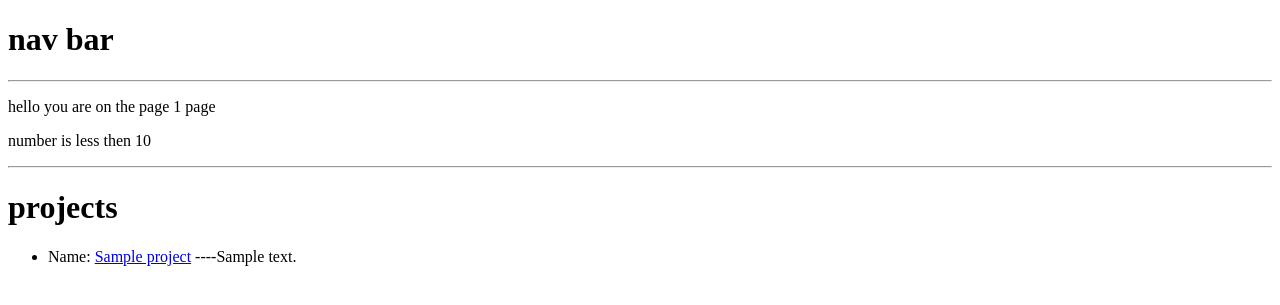
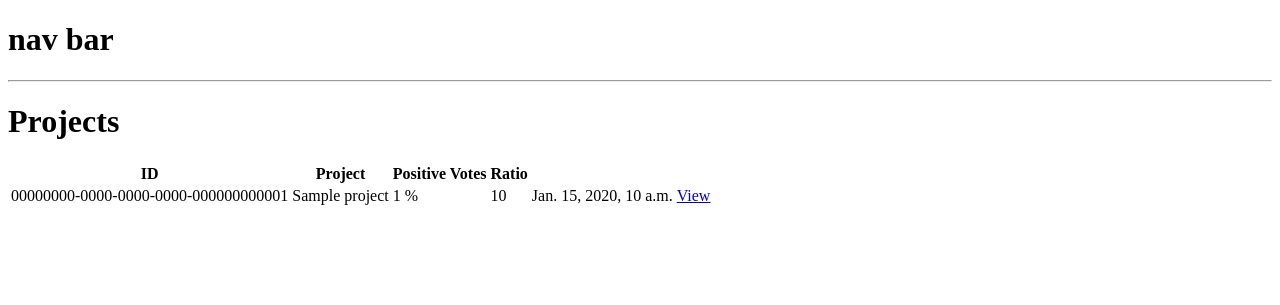
Before and after one commit to ShorenaK/Profolios, a Django app: template projects/templates/projects/projects.html in a window 1280 px wide. Shown: the top 305 px of the page. Run offline with Django 4.2, Linux system fonts and the light colour scheme; tables that the repository leaves empty hold one stand-in row (values such as "Sample post"); the template is opened without the code that fills it: values that come from a table or form of the project are taken from there, most other values are stand-ins (such as "Sample title", 1, 10 or a date in 2020).

Commit message:
projects.html updated

```diff
--- a/projects/templates/projects/projects.html
+++ b/projects/templates/projects/projects.html
@@ -1,27 +1,27 @@
 {% extends 'main.html' %}
 
+{% block content %}
+
+<h1>Projects</h1>
+<table>
+    <tr>
+        <th> ID </th>
+        <th> Project </th>
+        <th> Positive Votes </th>
+        <th> Ratio </th>
+        <th> </th>
+        {% for project in projects %}
+        <tr>
+            <td> {{project.id}}</td>
+            <td> {{project.title}}</td>
+            <td> {{project.vote_ratio}} %</td>
+            <td> {{project.vote_total}}</td>
+            <td> {{project.created}}</td>
+            <td> <a href="{% url 'project' project.id %}"> View</a></td>
+        </tr>
+        {% endfor %}
+    </tr>
+</table>
 
 
-
-{% block content %}
-<p> hello you are on the page {{page}} page</p>
-
-{% if number > 10 %}
-    <p> number is greater then 10 </p>
-
-    {% elif number == 10 %}
-    <p> number is exactly  10 </p>
-
-    {% else %}
-    <p> number is less then 10 </p>
-{% endif %}
- <hr>
-
-<h1>projects</h1>
- <ul>
-    {% for project in projects %}
-    <li> Name: <a href="{% url 'project' project.id %}"> {{project.title}}</a> ----{{project.description}}</li>
-        {% endfor %}
- </ul>
-
 {% endblock content %}
```
